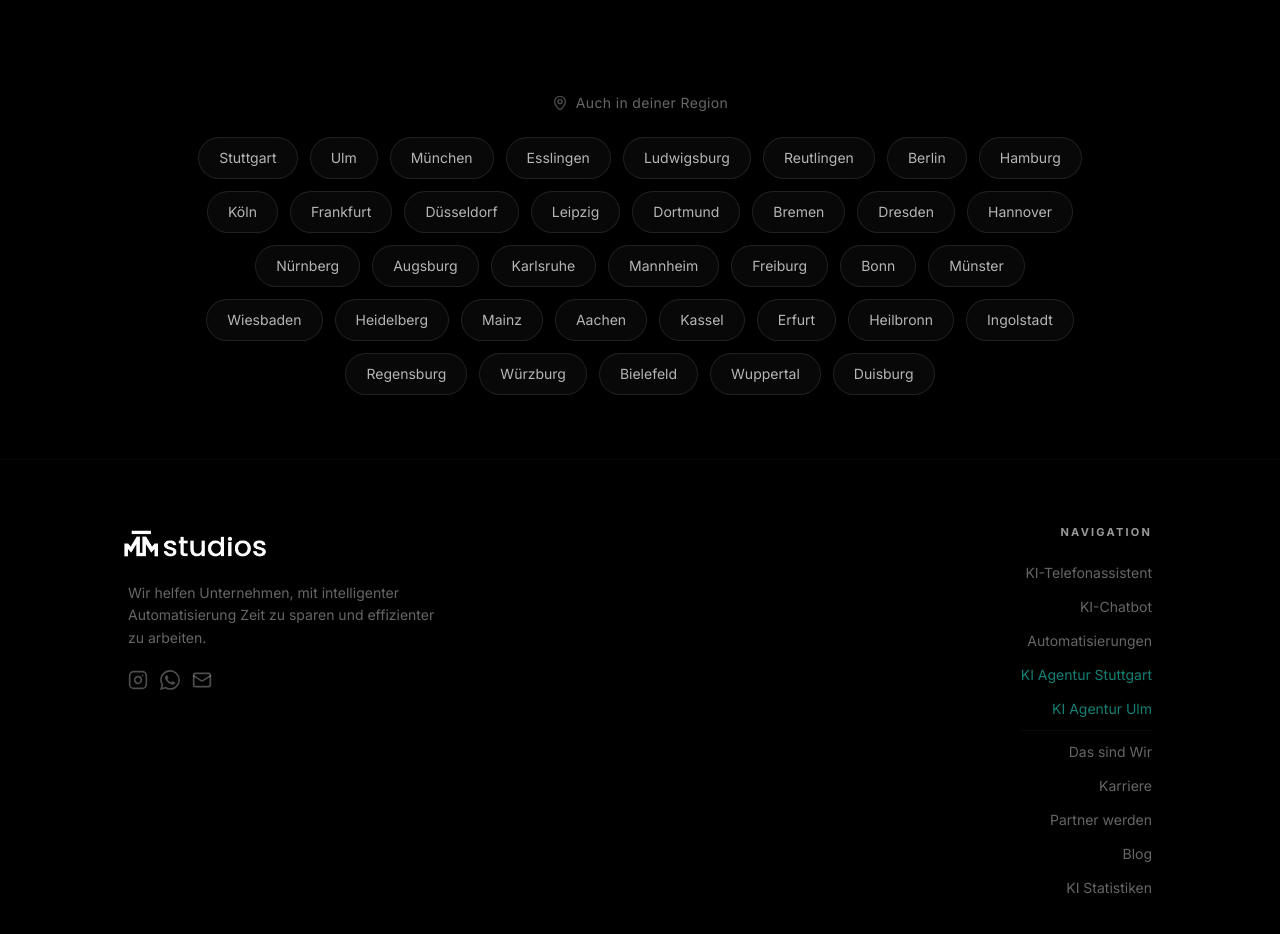
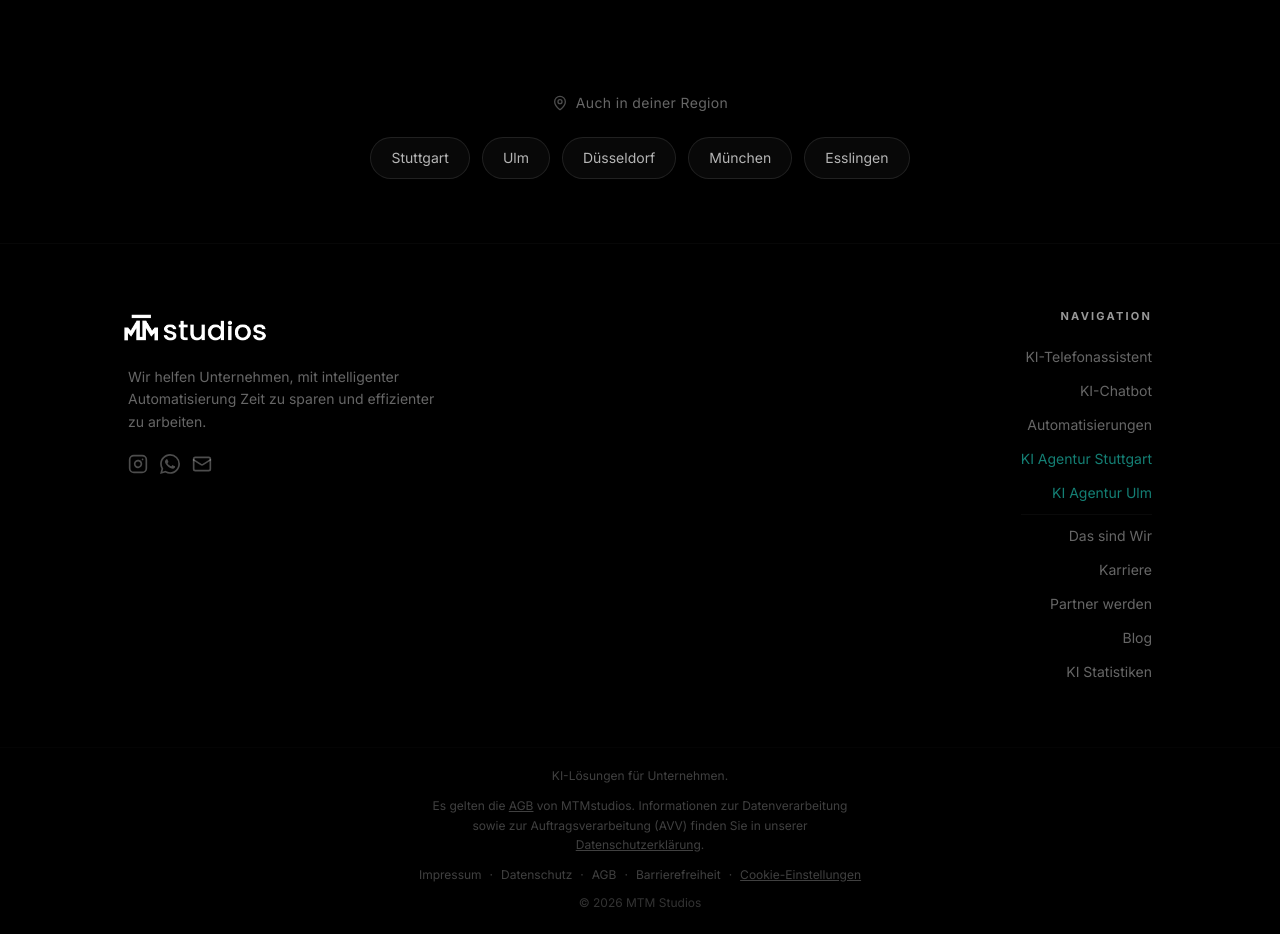
Before and after one commit to mtmstudios/mtmstudios, a React (Vite) app: page /ki-chatbot in a window 1280 px wide. Shown: the part 7920-8854 px from the top of the page. Built offline with nearby package versions, Linux system fonts and the light colour scheme; no server answers; the HTML template or start-up script is replaced by a standard one; a web font is replaced by a local one.

Commit message:
Changes
Co-authored-by: mtmstudios <250360531+mtmstudios@users.noreply.github.com>

```diff
--- a/src/components/RegionalSection.tsx
+++ b/src/components/RegionalSection.tsx
@@ -10,40 +10,9 @@ interface City {
 const cities: City[] = [
   { name: "Stuttgart", slug: "stuttgart" },
   { name: "Ulm", slug: "ulm" },
+  { name: "Düsseldorf", slug: "duesseldorf" },
   { name: "München", slug: "muenchen" },
   { name: "Esslingen", slug: "esslingen" },
-  { name: "Ludwigsburg", slug: "ludwigsburg" },
-  { name: "Reutlingen", slug: "reutlingen" },
-  { name: "Berlin", slug: "berlin" },
-  { name: "Hamburg", slug: "hamburg" },
-  { name: "Köln", slug: "koeln" },
-  { name: "Frankfurt", slug: "frankfurt" },
-  { name: "Düsseldorf", slug: "duesseldorf" },
-  { name: "Leipzig", slug: "leipzig" },
-  { name: "Dortmund", slug: "dortmund" },
-  { name: "Bremen", slug: "bremen" },
-  { name: "Dresden", slug: "dresden" },
-  { name: "Hannover", slug: "hannover" },
-  { name: "Nürnberg", slug: "nuernberg" },
-  { name: "Augsburg", slug: "augsburg" },
-  { name: "Karlsruhe", slug: "karlsruhe" },
-  { name: "Mannheim", slug: "mannheim" },
-  { name: "Freiburg", slug: "freiburg" },
-  { name: "Bonn", slug: "bonn" },
-  { name: "Münster", slug: "muenster" },
-  { name: "Wiesbaden", slug: "wiesbaden" },
-  { name: "Heidelberg", slug: "heidelberg" },
-  { name: "Mainz", slug: "mainz" },
-  { name: "Aachen", slug: "aachen" },
-  { name: "Kassel", slug: "kassel" },
-  { name: "Erfurt", slug: "erfurt" },
-  { name: "Heilbronn", slug: "heilbronn" },
-  { name: "Ingolstadt", slug: "ingolstadt" },
-  { name: "Regensburg", slug: "regensburg" },
-  { name: "Würzburg", slug: "wuerzburg" },
-  { name: "Bielefeld", slug: "bielefeld" },
-  { name: "Wuppertal", slug: "wuppertal" },
-  { name: "Duisburg", slug: "duisburg" },
 ];
 
 interface RegionalSectionProps {
```
